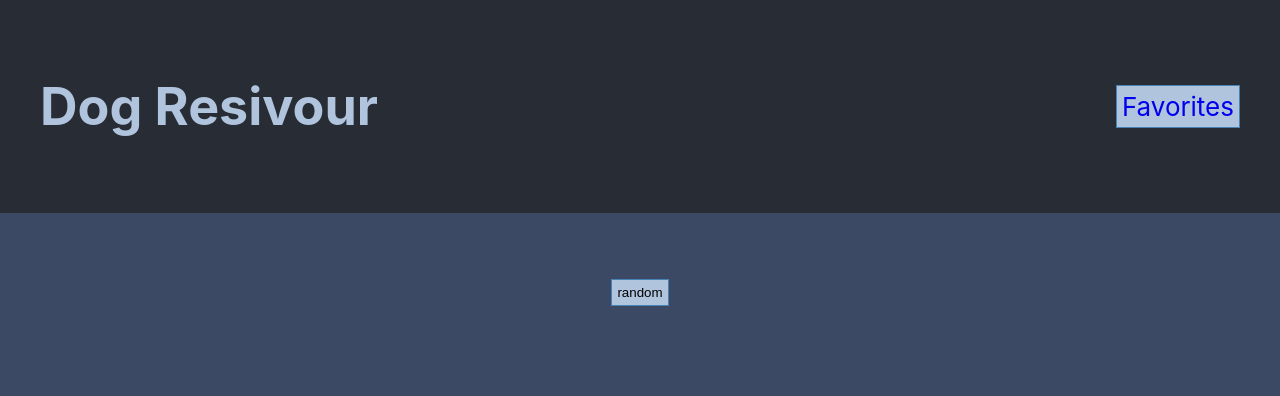
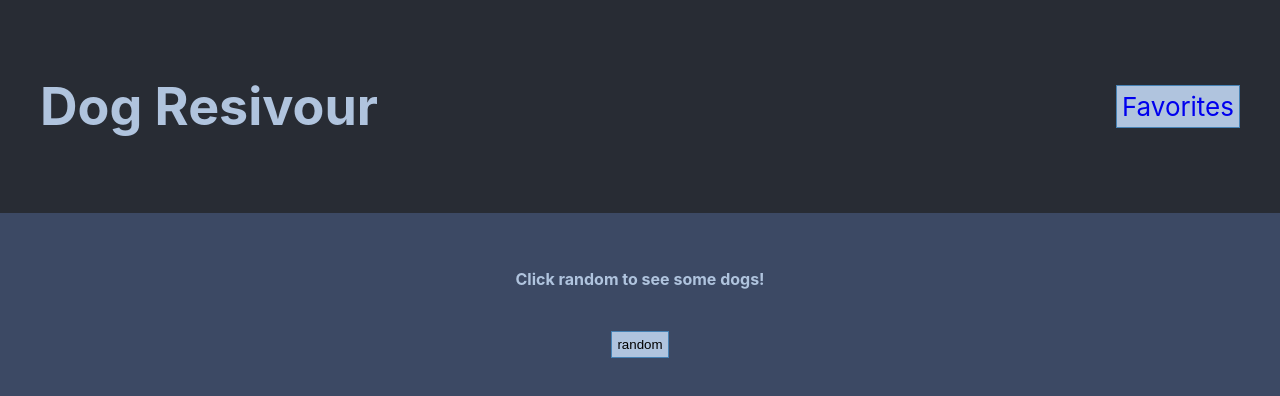
Before and after one commit to holladayian/dogrsreservoir, a React (Create React App) app: page / in a window 1280 px wide. Shown: the top 396 px of the page. Built offline with nearby package versions, Linux system fonts and the light colour scheme.

Commit message:
add note for landing

```diff
--- a/src/HomePage/HomePage.css
+++ b/src/HomePage/HomePage.css
@@ -24,3 +24,8 @@
   text-decoration: none;
   margin: 2px
 }
+
+.rand-note {
+  color: lightsteelblue;
+  font-weight: bold
+}
--- a/src/HomePage/HomePage.js
+++ b/src/HomePage/HomePage.js
@@ -16,7 +16,10 @@ export class HomePage extends Component {
   render = () => {
     return (
       <div className="homepage" data-testid='homepage'>
-          {this.props.currentDog ? <img src={this.props.currentDog} className="dog-image" data-testid='current-dog' alt='random-dog'></img> : ''}
+          {this.props.currentDog ?
+          <img src={this.props.currentDog} className="dog-image" data-testid='current-dog' alt='random-dog'></img> :
+          <p className='rand-note'>Click random to see some dogs!</p>
+          }
         <div className='button-case'>
           <button className="random" onClick={this.setNewDog} data-testid='rand-btn'>random</button>
           {this.props.currentDog ? <button className="save" onClick={e => this.saveDog(e)} data-testid='save-btn'>favorite</button> : ''}
```
